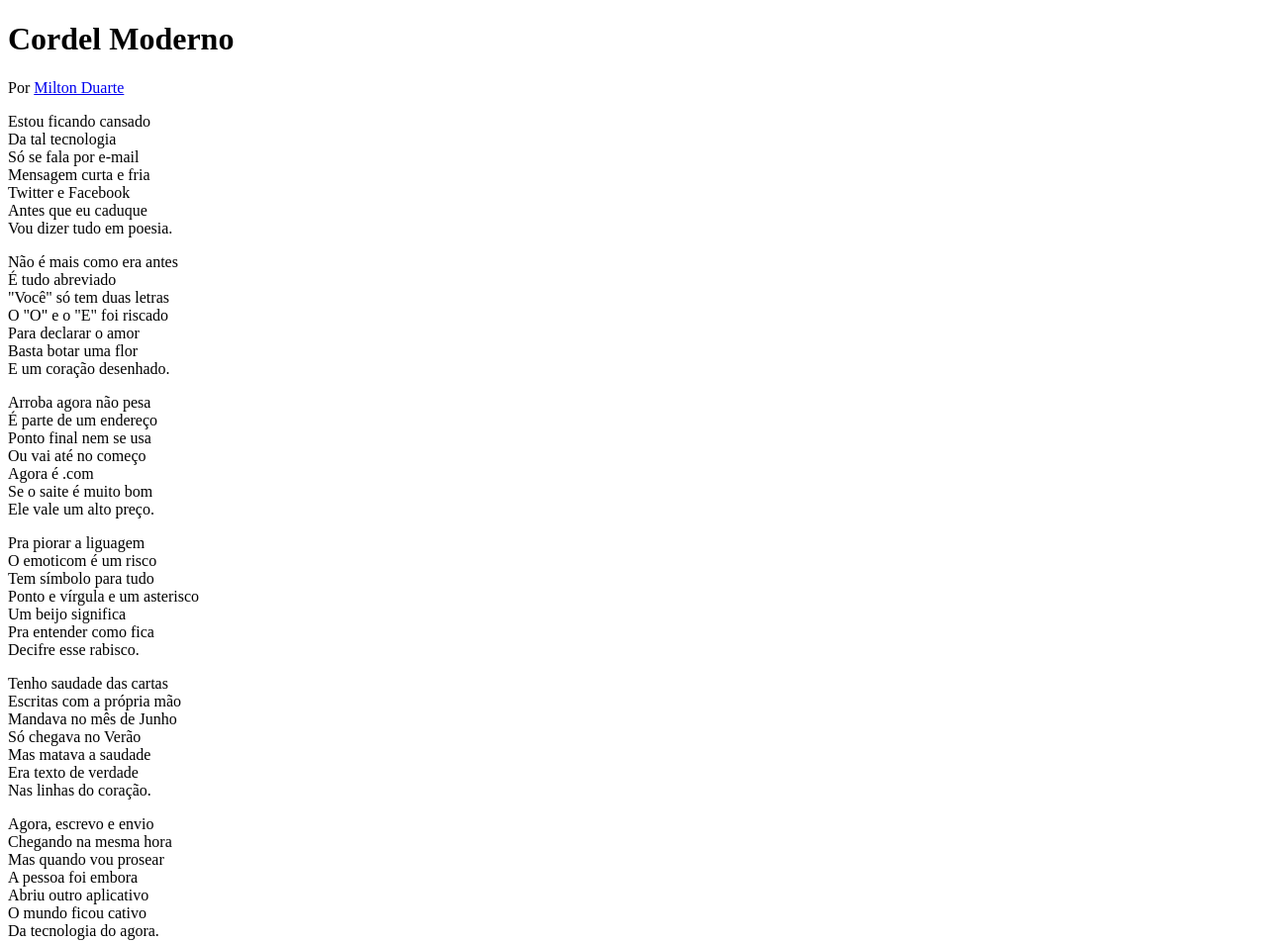
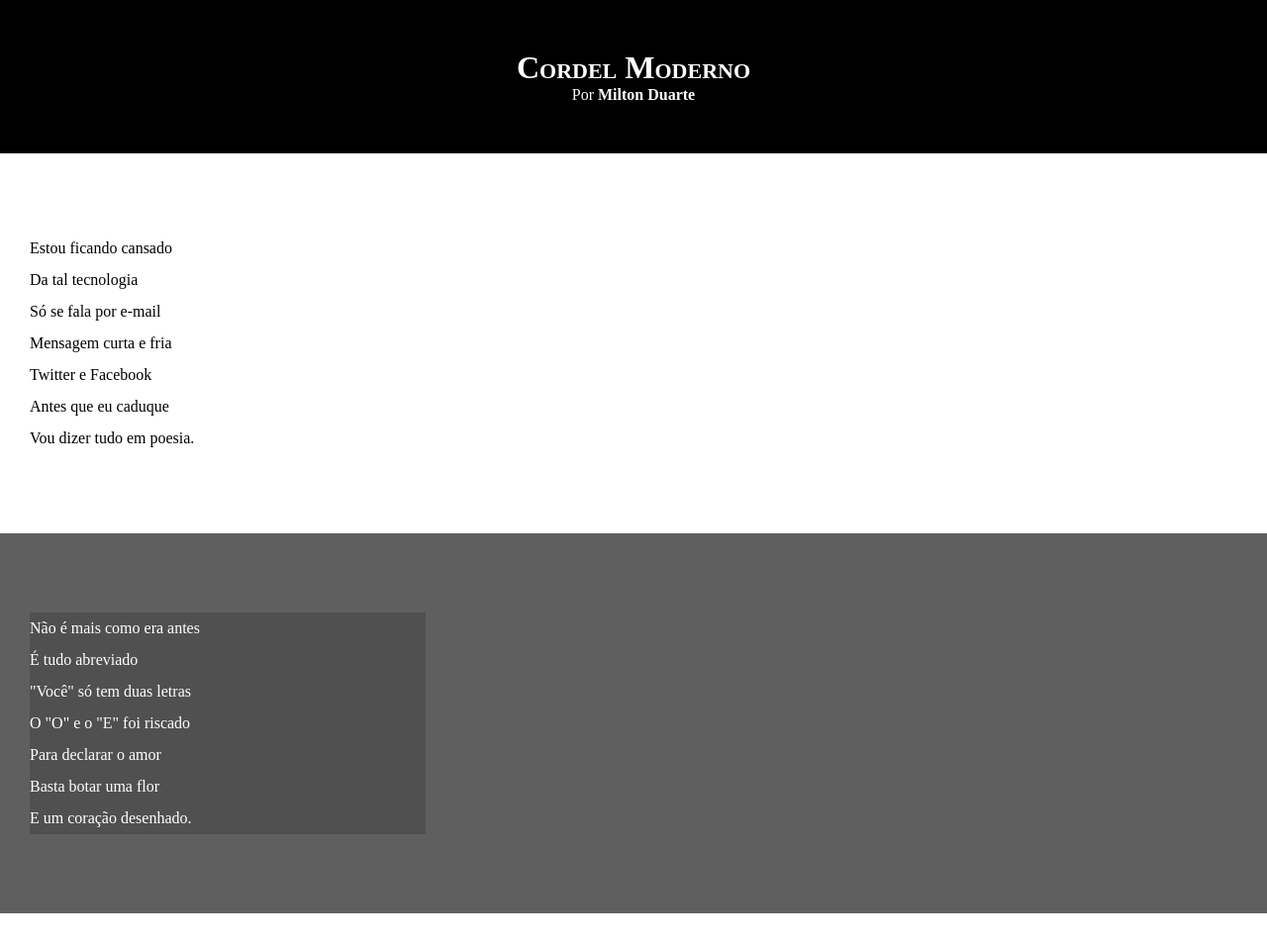
Before and after one commit to GabrielCardoso058/html-css, a plain HTML site: page desafios/desafio012/index.html in a window 1280 px wide. Shown: the top 953 px of the page at 99% size. Drawn offline with Linux system fonts and the light colour scheme.

Commit message:
atualizei estilos do texto

```diff
--- a/desafios/desafio012/estilo/style.css
+++ b/desafios/desafio012/estilo/style.css
@@ -1 +1,65 @@
 @charset "utf-8";
+
+* {
+    margin: 0px;
+    padding: 0px;
+}
+
+body {
+    min-height: 100vh;
+    background-color: darkgray;
+}
+
+header {
+    background-color: black;
+    color: white;
+    text-align: center;
+}
+
+header h1 {
+    padding-top: 50px;
+    font-variant: small-caps;
+}
+
+header > p {
+    padding-bottom: 50px;
+}
+
+header a, footer a {
+    color: white;
+    text-decoration: none;
+    font-weight: bolder;
+}
+
+header a:hover, footer a:hover {
+    text-decoration: underline;
+}
+
+section {
+    padding-top: 10vh;
+    padding-bottom: 10vh;
+    line-height: 2em;
+    padding-left: 30px;
+}
+
+section.normal {
+    background-color: white;
+    color: black;
+}
+
+section.imagen {
+    background-color: rgba(0, 0, 0, 0.438);
+    color: white;
+}
+
+section.imagen > p {
+    width: 400px;
+    background-color: rgba(0, 0, 0, 0.158);
+}
+
+footer {
+    background-color: black;
+    text-align: center;
+    color: white;
+    padding: 10px;
+}
--- a/desafios/desafio012/index.html
+++ b/desafios/desafio012/index.html
@@ -13,7 +13,7 @@
         <p>Por <a href="https://www.recantodasletras.com.br/poesias/3186743">Milton Duarte</a></p>
     </header>
 
-    <section>
+    <section class="normal">
         <p>
             Estou ficando cansado <br>
             Da tal tecnologia <br>
@@ -27,7 +27,7 @@
 
 
 
-    <section>
+    <section class="imagen">
         <p>
             Não é mais como era antes <br>
             É tudo abreviado <br>
@@ -41,7 +41,7 @@
 
 
 
-    <section>
+    <section class="normal">
         <p>
             Arroba agora não pesa <br>
             É parte de um endereço <br>
@@ -65,7 +65,7 @@
 
 
 
-    <section>
+    <section class="imagen">
         <p>
             Tenho saudade das cartas <br>
             Escritas com a própria mão <br>
@@ -79,7 +79,7 @@
 
 
 
-    <section>
+    <section class="normal">
         <p>
             Agora, escrevo e envio <br>
             Chegando na mesma hora <br>
```
